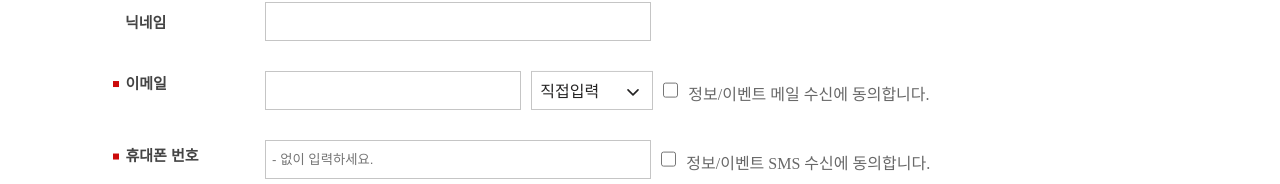
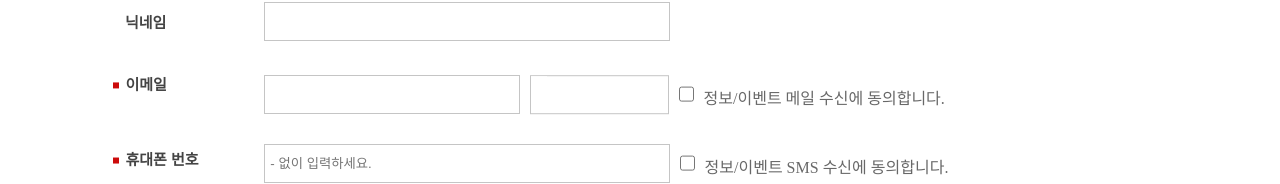
Before and after one commit to HardCodingProject/lush_clone_frontend, a Vue app: page /join in a window 1280 px wide. Shown: the part 735-919 px from the top of the page. Built offline with nearby package versions, Linux system fonts and the light colour scheme.

Commit message:
0914_수정

```diff
--- a/src/components/Join.vue
+++ b/src/components/Join.vue
@@ -81,48 +81,23 @@
                                 <div class="txt-field">
                                     <input type="text" class="text" id="emailinput" name="email">
                                     <div class="select-box" @click="openOption">
-                                        <div class="options-container active" v-if="isOpen" >
-
-                                            <div class="option">
-                                                <input type="radio" class="radio" id="self" v-model="select"/>
-                                                <label for="self">직접입력</label>
-                                            </div>
-                                            <div class="option">
-                                                <input type="radio" class="radio" id="naver.com"  v-model="select"/>
-                                                <label for="naver.com">naver.com</label>
-                                            </div>
-                                            <div class="option">
-                                                <input type="radio" class="radio" id="hanmail.net" v-model="select"/>
-                                                <label for="hanmail.net">hanmail.net</label>
-                                            </div>
-                                            <div class="option">
-                                                <input type="radio" class="radio" id="daum.net" v-model="select"/>
-                                                <label for="daum.net">daum.net</label>
-                                            </div>
-                                            <div class="option">
-                                                <input type="radio" class="radio" id="nate.com"  v-model="select"/>
-                                                <label for="nate.com">nate.com</label>
-                                            </div>
-                                            <div class="option">
-                                                <input type="radio" class="radio" id="hotmail.com"  v-model="select"/>
-                                                <label for="hotmail.com">hotmail.com</label>
-                                            </div>
-                                            <div class="option">
-                                                <input type="radio" class="radio" id="gmail.com" v-model="select"/>
-                                                <label for="gmail.com">gmail.com</label>
-                                            </div>
-                                            <div class="option">
-                                                <input type="radio" class="radio" id="icloud.com" value="icloud.com" v-model="select"/>
-                                                <label for="icloud.com">icloud.com</label>
-                                            </div>
-                                        </div>
+                                        <select v-model="selected" multiple  class="options-container" v-if="isOpen" >
+                                            <option class="option">직접입력</option>
+                                            <option class="option">2</option>
+                                            <option class="option">hanmail.net</option>
+                                            <option class="option">daum.net</option>
+                                            <option class="option">nate.com</option>
+                                            <option class="option">hotmail.com</option>
+                                            <option class="option">gmail.com</option>
+                                            <option class="option">icloud.com</option>
+                                        </select>
                                         <div class="selected">
-                                            직접입력
-                                            <svg xmlns="http://www.w3.org/2000/svg"
+                                            {{ selected }}
+                                            <!-- <svg xmlns="http://www.w3.org/2000/svg"
                                                 viewBox="0 0 24 24" fill="none" stroke="currentColor" stroke-width="2"
                                                 stroke-linecap="round" stroke-linejoin="round" class="downarrow">
                                                 <polyline points="6 9 12 15 18 9" ></polyline>
-                                            </svg>
+                                            </svg> -->
                                         </div>
                                     </div>
                                     <div class="form-element">
@@ -165,12 +140,14 @@
                             </div>
                         </td>
                     </tr>
+
                 </tbody>
             </table>
             <div class="divider2"></div>
             <button class="JoinBtn" type="button">
                 <em>회원가입</em>
             </button>
+
 
         </div>
     <Footer></Footer>
@@ -214,6 +191,14 @@ import Footer from '@/components/Footer.vue';
     display: flex;
     justify-content: center;
     align-items: center;
+} */
+/* .selectone{
+    color : rgb(117, 117, 117);
+    width: 120px;
+    height: 30px;
+    margin-left: 10px;
+    background-color: white;
+    border: 1px solid rgb(197, 197, 197);
 } */
 .titlecontainer{
     padding: 20px;
@@ -342,7 +327,7 @@ th{
     margin-bottom: 15px;
 }
 input{
-    width: 380px;
+    width: 400px;
     border: 1px solid rgb(197, 197, 197);
     height: 35px;
     margin-bottom: 25px;
@@ -361,54 +346,49 @@ input{
 /* 이메일 선택 */
 .select-box{
     color : rgb(117, 117, 117);
-    width: 120px;
+    width: 137px;
+    height:37px;
+    position:sticky;
     margin-left: 10px;
     background-color: white;
     border: 1px solid rgb(197, 197, 197);
-    display: inline-flex;
-    flex-direction: column;
-    transform: translateY(5%);
-}
-.select-box .options-container{
-    background-color: rgb(255, 255, 255);
-    width: 100%;
-    transition: all 0.4s;
-    overflow: hidden;
-
-    order: 1;
+    display: inline-block;
+    transform: translateY(39%);
 }
 .selected {
     background: rgb(255, 255, 255);
-    height:27px;
     color : rgb(37, 36, 36);
-    position: relative;
-    padding: 0;
+    position: absolute;
+    padding:0px;
 
     order: 0;
 }
-.selected .downarrow {
+/* .selected .downarrow {
     width: 20px;
     height: 20px;
     margin-left: 20px;
     transform: translateY(27%);
-}
-.selected .downarrow::after{
+} */
+/* .selected .downarrow::after{
     content: "";
     background-repeat: no-repeat;
     background-size: 20px 20px;
     position: absolute;
     transition: all 0.4s;
-        transform: rotateX(180deg);
+    transform: rotateX(180deg);
     top: -6px;
-}
-.select-box .options-container.active{
+} */
+.select-box .options-container{
+    color:black;
     border: 1px solid rgb(197, 197, 197);
     position: absolute;
-    max-height: 270px;
+    width: 100%;
+    height: 210px;
     opacity: 1;
-    transform: translateY(16%);
+    transform: translateY(18%);
+    flex-flow: column;
 }
-.select-box .options-container.active + .downarrow::after{
+.select-box .options-container + .downarrow::after{
     transform: rotateX(180deg);
     top: -6px;
 }
@@ -420,11 +400,8 @@ input{
 .select-box .option:hover{
     background: rgb(212, 212, 212);
 }
-.select-box label {
+.select-box option{
   cursor: pointer;
-}
-.select-box .option .radio {
-  display: none;
 }
 
 /* 체크박스 */
```
